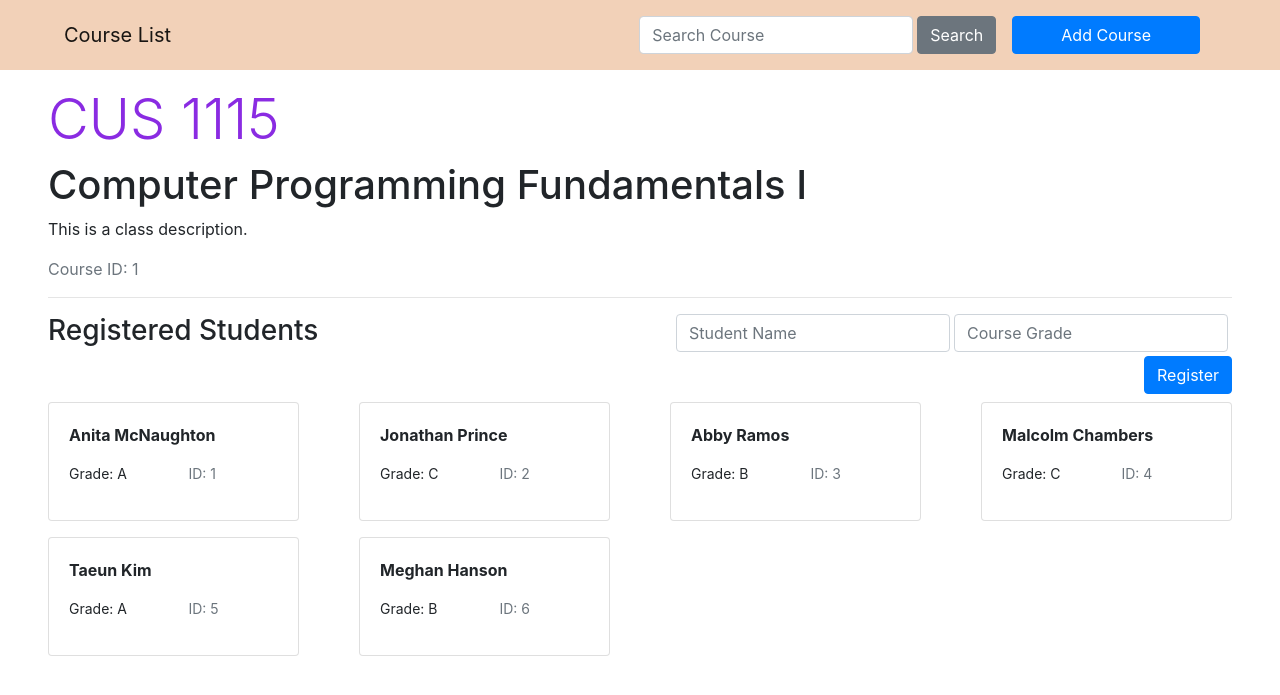
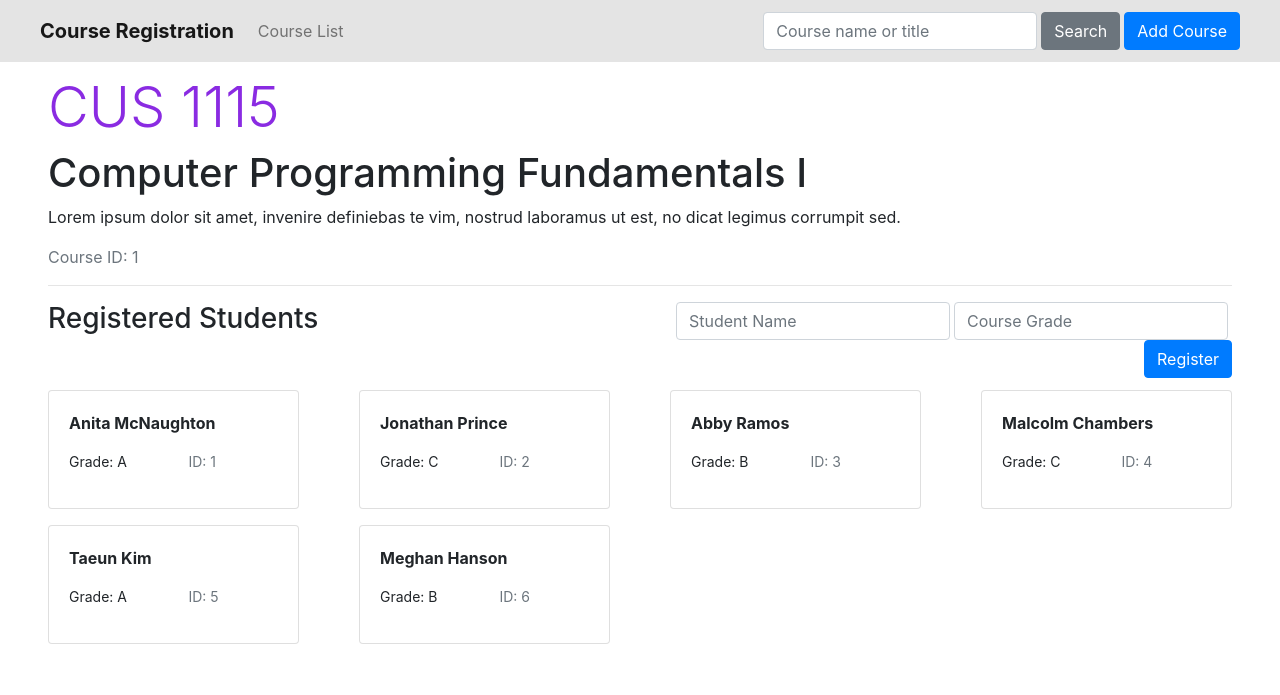
Before and after one commit to ckwong1601/CUS1166_ckwong1601_git-test, a Flask app: page /register_student/1 in a window 1280 px wide. Shown: the top 695 px of the page. Run offline with Flask 2, Linux system fonts and the light colour scheme; data comes from the database, SQL or seed files in the repository; both versions use the stored data as it was after the commit; some libraries are stand-ins or nearby versions.

Commit message:
updated nav bar

```diff
--- a/cus1166_lab3/playground/app.py
+++ b/cus1166_lab3/playground/app.py
@@ -38,3 +38,9 @@ def register_student(course_id):
     students = course.students
     print(students)
     return render_template("course_details.html", course=course, students=students)
+
+@app.route("/search_course", methods=["POST"])
+def search_course():
+    keyword = request.form.get("keyword")
+    courses = Course.query.filter((Course.course_name.contains(keyword) | Course.course_title.contains(keyword)))
+    return render_template("index.html", courses=courses)
--- a/cus1166_lab3/playground/templates/course_details.html
+++ b/cus1166_lab3/playground/templates/course_details.html
@@ -2,9 +2,9 @@
 {% block body %}
 
 <div>
-    <h1 class="display-4" style="color:blueviolet">{{course.course_name}}</h1>
+    <h1 class="display-4" style="color:#8a2be2">{{course.course_name}}</h1>
     <h1>{{course.course_title}}</h1>
-    <p>This is a class description.</p>
+    <p>Lorem ipsum dolor sit amet, invenire definiebas te vim, nostrud laboramus ut est, no dicat legimus corrumpit sed.</p>
     <p class="text-muted">Course ID: {{course.course_id}}</p>
     <hr />
 </div>
@@ -12,9 +12,9 @@
 <div id="student-list" class="row mb-2">
     <div class="col"><h3>Registered Students</h3></div>
     <div id="register-student" class="col">
-        <form method="post" action="{{ url_for('register_student', course_id=course.course_id) }}" class="form-inline justify-content-end">
-            <input class="form-control mr-1 mb-1" type="text" name="name" placeholder="Student Name">
-            <input class="form-control mr-1 mb-1" type="text" name="grade" placeholder="Course Grade">
+        <form method="post" action="{{ url_for('register_student', course_id=course.course_id) }}" class="form-inline mb-1 justify-content-end">
+            <input class="form-control mr-1" type="text" name="name" placeholder="Student Name">
+            <input class="form-control mr-1" type="text" name="grade" placeholder="Course Grade">
             <button class="btn btn-primary" type="submit">Register</button>
         </form>
     </div>
--- a/cus1166_lab3/playground/templates/layout.html
+++ b/cus1166_lab3/playground/templates/layout.html
@@ -1,9 +1,4 @@
 <!DOCTYPE html>
-<style>
-    .nav-background {
-        background-color: #F2D1B8;
-    }
-</style>
 
 <html>
     <head>
@@ -17,15 +12,23 @@
     </head>
     <body>
         <div id="navbar">
-            <nav class="navbar navbar-light nav-background">
-                <a class="ml-5 navbar-brand" href="/">Course List</a>
-                <nav class="navbar justify-content-end">
-                    <form class="form-inline mr-3">
-                        <input class="form-control mr-1" type="get" placeholder="Search Course">
-                        <button type="button" class="btn btn-secondary" type="search">Search</button>
-                    </form>
-                    <button type="button" class="btn btn-primary px-5 mr-5" data-toggle="modal" data-target="#addCourseModal">Add Course</button>
-                </nav>
+            <nav class="navbar navbar-expand-lg navbar-light fixed-top" style="background-color:#e4e4e4;">
+                <a class="navbar-brand ml-4" href="#"><b>Course Registration</b></a>
+                <button class="navbar-toggler" type="button" data-toggle="collapse" data-target="#navbarFull">
+                    <span class="navbar-toggler-icon"></span>
+                </button>
+                <div class="collapse navbar-collapse" id="navbarFull">
+                    <nav class="navbar-nav">
+                        <a class="nav-item nav-link" href="/">Course List</a>
+                    </nav>
+                    <nav class="navbar-nav ml-auto">
+                        <form action="{{ url_for('search_course')}}" method="post" class="form-inline mr-1 my-1">
+                            <input class="form-control mr-1" type="text" name="keyword" placeholder="Course name or title">
+                            <button class="btn btn-secondary" type="submit">Search</button>
+                        </form>
+                        <button type="button" class="btn btn-primary my-1 mr-4" data-toggle="modal" data-target="#addCourseModal">Add Course</button>
+                    </div>
+                </div>
             </nav>
         </div>
 
@@ -47,7 +50,7 @@
             </div>
         </div>
 
-        <div id="course-list" class="mx-5 my-3">
+        <div id="course-list" class="mx-5 mt-4 mb-3" style="padding-top: 50px">
         {% block body %}
         {% endblock %}
         </div>
```
Also changed, not shown: cus1166_lab3/playground/templates/index.html (+7 -7 lines), cus1166_lab3/playground/app.db.
